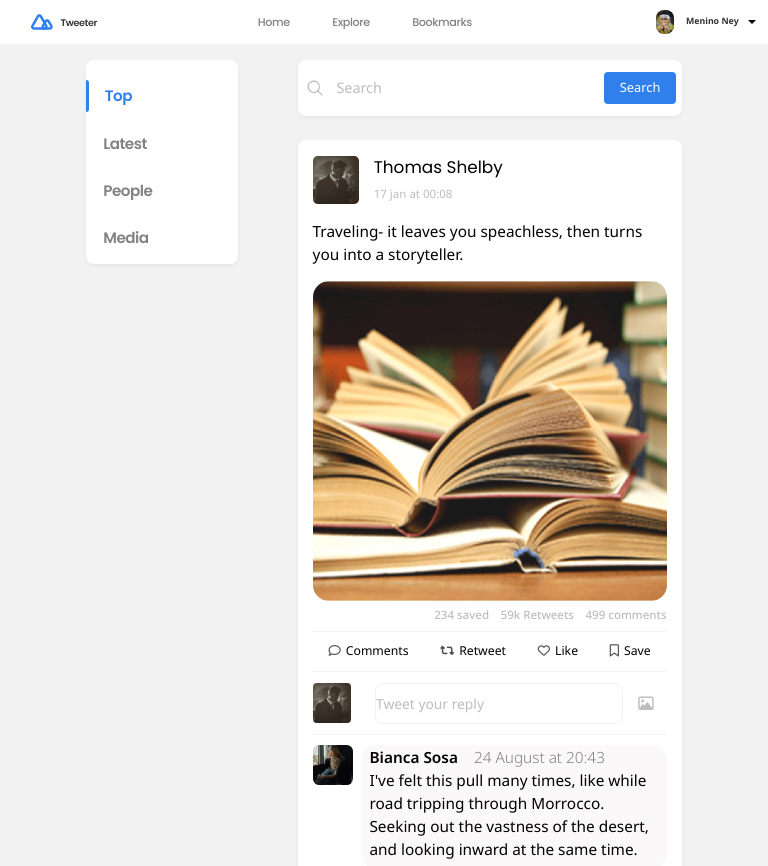
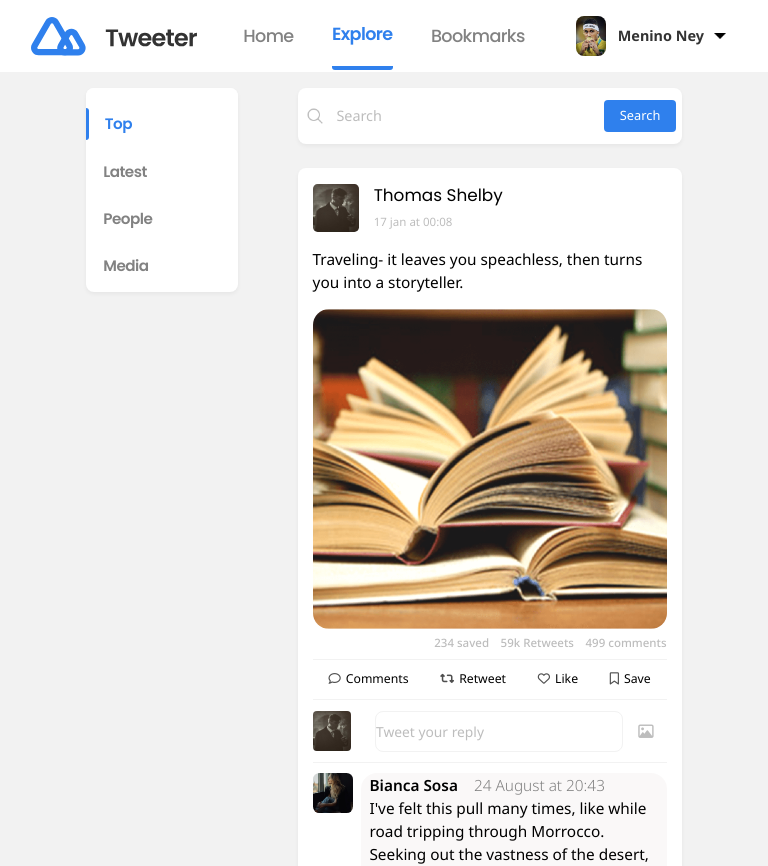
Before and after one commit to Sintese-Jr/twitter-clone-frontend, a React (Create React App) app in the folder projetotreinee/: page /explore in a window 768 px wide. Shown: the top 866 px of the page. Built offline with nearby package versions, Linux system fonts and the light colour scheme.

Commit message:
Header 100%
Header com borda da página selecionada

```diff
--- a/projetotreinee/src/styles/header.css
+++ b/projetotreinee/src/styles/header.css
@@ -1,7 +1,8 @@
 @import url('https://fonts.googleapis.com/css2?family=Noto+Sans:ital,wght@0,100;0,200;0,300;0,400;0,500;0,600;0,700;0,800;0,900;1,100;1,200;1,300;1,400;1,500;1,600;1,700;1,800;1,900&display=swap');
 @import url('https://fonts.googleapis.com/css2?family=Poppins:ital,wght@0,100;0,200;0,300;0,400;0,500;0,600;0,700;0,800;0,900;1,100;1,200;1,300;1,400;1,500;1,600;1,700;1,800;1,900&display=swap');
 
-@media (min-width: 1025px) {
+@media screen and (min-width: 481px) {
+
     .conteudo {
         display: flex;
         flex-direction: row;
@@ -30,17 +31,27 @@
         color: #828282;
         letter-spacing: -0.035em;
         font-style: normal;
-        /* width: 30%; */
         line-height: 21px;
+        height: inherit;
+    }
+
+    .selecionado {
+        color: #2F80ED;
+        font-weight: 600;
+        cursor: pointer;
+        border-bottom: 0.5vh solid #2F80ED;
+        border-radius: 0px 0px 3px 3px;
     }
 
     .tdespaco {
-        display: table;
+        display: flex;
         float:left;
         margin-right: 5vw;
+        height: 100%;
+        align-items: center;
     }
 
-    #book {
+    #linkBook {
         margin-right: 0vw;
     }
 
@@ -99,215 +110,11 @@
     .desaparerFoto{
         display: none;
     }
-}
-
-@media (min-width: 769px) and (max-width: 1024px) {
-    .conteudo {
-        display: flex;
-        flex-direction: row;
-        height: 7vh;
-        background: #FFFFFF;
-        width: 100%;
-        align-items: center;
-    }
-
-    .logo {
-        position: absolute;
-        height: 3%;
-        margin: auto;
-        margin-left: 4%;
-    }
-
-    .logoPequena {
-        display: none;
-    }
-
-    .paginas {
-        font-size: 1.7vh;
-        font-family: 'Poppins', sans-serif;
-        font-weight: 500;
-        margin: auto;
-        color: #828282;
-        letter-spacing: -0.035em;
-        font-style: normal;
-        /* width: 30%; */
-        line-height: 21px;
-    }
-
-    .tdespaco {
-        display: table;
-        float:left;
-        margin-right: 5vw;
-    }
-
-    #book {
-        margin-right: 0vw;
-    }
-
-    .tdespaco:hover {
-        color: #2F80ED;
-        font-weight: 600;
-        cursor: pointer;
-    }
-
-    #nomeUsuario {
-        font-size: 1.4vh;
-        font-family: 'Noto Sans', sans-serif;
-        font-style: normal;
-        font-weight: 700;
-        color: #333333;
-    }
-
-    .perfil {
-        position: absolute;
-        right: 5%;
-        /* left: 85%; */
-    }
-
-    #fotoPerfilPrimaria {
-        height: 4vh;
-        border-radius: 8px;
-        margin-right: 1vw;
-    }
-
-    #fotoPerfilSecundaria {
-        height: 4vh;
-        border-radius: 8px;
-        margin-right: 1vw;
-    }
-
-    #menuPerfil {
-        position: absolute;
-        right: 5%;
-        padding-top: 0.5%;
-        z-index: 1;
-    }
-
-    .aparecerSeta {
-        height: 1.2vh;
-        margin-left: 1vw;
-    }
-
-    .desaparecerSeta {
-        display: none;
-    }
-
-    .desaparecerMenu {
-        display: none;
-    }
-
-
-    .desaparerFoto{
-        display: none;
-    }
-
-    #seta {
-        cursor: pointer;
-    }
 
 }
 
-@media (min-width: 481px) and (max-width: 768px) {
-    .conteudo {
-        display: flex;
-        flex-direction: row;
-        height: 5.5vh;
-        background: #FFFFFF;
-        width: 100%;
-        align-items: center;
-    }
+@media screen and (max-width: 480px) {
 
-    .logo {
-        position: absolute;
-        height: 2%;
-        margin: auto;
-        margin-left: 4%;
-    }
-
-    .logoPequena {
-        display: none;
-    }
-
-    .paginas {
-        font-size: 1.4vh;
-        font-family: 'Poppins', sans-serif;
-        font-weight: 500;
-        margin: auto;
-        color: #828282;
-        letter-spacing: -0.035em;
-        font-style: normal;
-        /* width: 30%; */
-        line-height: 21px;
-    }
-
-    .tdespaco {
-        display: table;
-        float:left;
-        margin-right: 5vw;
-    }
-
-    #book {
-        margin-right: 0vw;
-    }
-
-    .tdespaco:hover {
-        color: #2F80ED;
-        font-weight: 600;
-        cursor: pointer;
-    }
-
-    #nomeUsuario {
-        font-size: 1.1vh;
-        font-family: 'Noto Sans', sans-serif;
-        font-style: normal;
-        font-weight: 700;
-        color: #333333;
-    }
-
-    .perfil {
-        position: absolute;
-        right: 1%;
-        /* left: 85%; */
-    }
-
-    #fotoPerfilPrimaria {
-        height: 3vh;
-        border-radius: 8px;
-        margin-right: 1vw;
-    }
-
-    #fotoPerfilSecundaria {
-        height: 3vh;
-        border-radius: 8px;
-        margin-right: 1vw;
-    }
-
-    #menuPerfil {
-        position: absolute;
-        right: 1%;
-        padding-top: 0.5%;
-        z-index: 1;
-    }
-
-    .aparecerSeta {
-        height: 1vh;
-        margin-left: 1vw;
-    }
-
-    .desaparecerSeta {
-        display: none;
-    }
-
-    .desaparecerMenu {
-        display: none;
-    }
-
-    .desaparerFoto{
-        display: none;
-    }
-}
-
-@media (max-width: 480px) {
     .conteudo {
         display: flex;
         flex-direction: row;
@@ -372,3 +179,8 @@
         display: none;
     }
 }
+
+.active {
+    color: #2F80ED;
+    font-weight: 600;
+}
```
